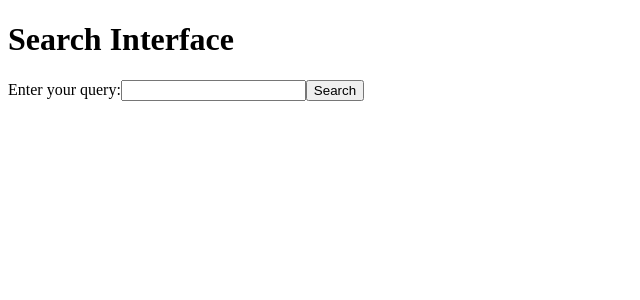
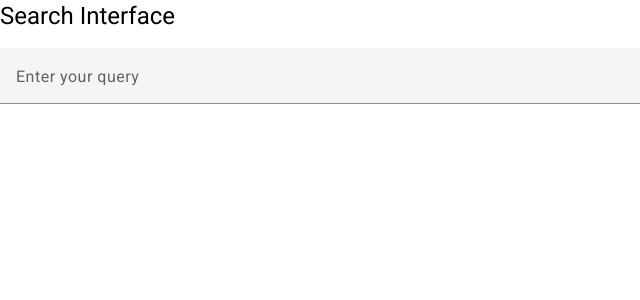
Before and after one commit to mzhang642/Faiss-Demo, an Angular app in the folder frontend/: page /search in a window 1280 px wide. Shown: the top 300 px of the page, without its empty margins (0-640 px from the left). Built offline with nearby package versions, Linux system fonts and the light colour scheme.

Commit message:
single dropbar without result

```diff
--- a/frontend/angular.json
+++ b/frontend/angular.json
@@ -25,6 +25,7 @@
               "src/assets"
             ],
             "styles": [
+              "@angular/material/prebuilt-themes/indigo-pink.css",
               "src/styles.css"
             ],
             "scripts": []
@@ -87,6 +88,7 @@
               "src/assets"
             ],
             "styles": [
+              "@angular/material/prebuilt-themes/indigo-pink.css",
               "src/styles.css"
             ],
             "scripts": []
--- a/frontend/package.json
+++ b/frontend/package.json
@@ -11,10 +11,12 @@
   "private": true,
   "dependencies": {
     "@angular/animations": "^16.2.0",
+    "@angular/cdk": "^16.2.10",
     "@angular/common": "^16.2.0",
     "@angular/compiler": "^16.2.0",
     "@angular/core": "^16.2.0",
     "@angular/forms": "^16.2.0",
+    "@angular/material": "^16.2.10",
     "@angular/platform-browser": "^16.2.0",
     "@angular/platform-browser-dynamic": "^16.2.0",
     "@angular/router": "^16.2.0",
--- a/frontend/src/app/components/search/search.component.css
+++ b/frontend/src/app/components/search/search.component.css
@@ -0,0 +1,3 @@
+.example-full-width {
+    width: 100%;
+  }
--- a/frontend/src/app/components/search/search.component.html
+++ b/frontend/src/app/components/search/search.component.html
@@ -1,19 +1,17 @@
 <h1>Search Interface</h1>
 
-<!-- Search form -->
-<form [formGroup]="searchForm" (ngSubmit)="onSubmit()">
-  <label for="query">Enter your query:</label>
-  <input id="query" formControlName="query_data" (input)="onTextInput()">
-  <button type="submit">Search</button>
-</form>
-
-<!-- Dropdown -->
-<select *ngIf="fuzzyResults" (change)="onSelectIndex($event)">
-  <option *ngFor="let item of fuzzyResults" [value]="item.index">{{ item.name }}</option>
-</select>
+<mat-form-field appearance="fill" class="example-full-width">
+    <mat-label>Enter your query</mat-label>
+    <input type="text" matInput [(ngModel)]="queryText" (keyup)="fetchAutocompleteOptions()" [matAutocomplete]="auto">
+    <mat-autocomplete #auto="matAutocomplete" (optionSelected)="onOptionSelected($event)">
+      <mat-option *ngFor="let option of autocompleteOptions" [value]="option.name">
+        {{option.name}}
+      </mat-option>
+    </mat-autocomplete>
+</mat-form-field>
 
 <!-- Display results -->
 <div *ngIf="result">
-  <h2>Results:</h2>
-  <pre>{{ result | json }}</pre>
+    <h2>Results:</h2>
+    <pre>{{ result | json }}</pre>
 </div>
--- a/frontend/src/app/components/search/search.component.ts
+++ b/frontend/src/app/components/search/search.component.ts
@@ -1,66 +1,42 @@
 import { Component, OnInit } from '@angular/core';
-import { FormGroup, FormControl } from '@angular/forms';
+import { FormControl, FormGroup } from '@angular/forms';
 import { SearchService } from '../../services/search.service';
 
 @Component({
-  selector: 'app-search',
-  templateUrl: './search.component.html',
-  styleUrls: ['./search.component.css']
+    selector: 'app-search',
+    templateUrl: './search.component.html',
+    styleUrls: ['./search.component.css']
 })
 export class SearchComponent implements OnInit {
-
+  queryText: string = '';
   result: any = null;
-  fuzzyResults: any = null;
-  searchForm!: FormGroup;
+  autocompleteOptions: any[] = [];
 
   constructor(private searchService: SearchService) { }
 
-  ngOnInit(): void {
-    this.searchForm = new FormGroup({
-      query_data: new FormControl(""),
-      query_text: new FormControl('')  // You can keep this for now
+  ngOnInit(): void {}
+
+  fetchAutocompleteOptions(): void {
+    if (!this.queryText) {
+      this.autocompleteOptions = [];
+      return;
+    }
+
+    this.searchService.fuzzySearch(this.queryText).subscribe({
+      next: data => {
+        this.autocompleteOptions = data.matches || [];
+      },
+      error: error => console.error('An error occurred', error)
     });
   }
 
-  onTextInput(): void {
-    const textControl = this.searchForm.get('query_data');
-    if (textControl && textControl.value && isNaN(textControl.value)) {
-      console.log("Performing Fuzzy Search");
-      this.searchService.fuzzySearch(textControl.value).subscribe({
-        next: data => {
-          console.log("Fuzzy Results: ", data);
-          this.fuzzyResults = data.matches;
-        },
-        error: error => console.error('An error occurred', error)
-      });
-    }
-  }
-
-  onSelectIndex(event: any): void {
-    console.log("Dropdown index selected");
-    const selectedIndex = event.target.value;
-    this.searchService.search(selectedIndex).subscribe({
+  onOptionSelected(event: any): void {
+    const selectedValue = event.option.value;
+    this.searchService.search(selectedValue).subscribe({
       next: data => {
-        console.log("Search API Results: ", data);
         this.result = data;
       },
       error: error => console.error('An error occurred', error)
     });
   }
-
-  onSubmit(): void {
-    const queryControl = this.searchForm.get('query_data');
-    if (queryControl && queryControl.value && !isNaN(queryControl.value)) {
-      console.log("Submitting direct index search");
-      const queryData = queryControl.value;
-      this.searchService.search(queryData).subscribe({
-        next: data => {
-          console.log("Search API Results: ", data);
-          this.result = data;
-        },
-        error: error => console.error('An error occurred', error)
-      });
-
-    }
-  }
 }
--- a/frontend/src/app/services/search.service.ts
+++ b/frontend/src/app/services/search.service.ts
@@ -8,13 +8,13 @@ import { Observable } from 'rxjs';
 export class SearchService {
 
   private apiUrl = 'http://localhost:5000/api/search';
+  private fuzzyApiUrl = 'http://localhost:5000/api/fuzzy_matching';
 
   constructor(private http: HttpClient) { }
 
   // search.service.ts
   fuzzySearch(queryText: string): Observable<any> {
-    const fuzzyApiUrl = 'http://localhost:5000/api/fuzzy_matching';
-    return this.http.post<any>(fuzzyApiUrl, { query_data: queryText });
+    return this.http.post<any>(this.fuzzyApiUrl, { 'query_data': queryText });
   }
   search(query_data: any): Observable<any> {
     return this.http.post<any>(this.apiUrl, { 'query_data': query_data });
--- a/frontend/src/index.html
+++ b/frontend/src/index.html
@@ -6,8 +6,11 @@
   <base href="/">
   <meta name="viewport" content="width=device-width, initial-scale=1">
   <link rel="icon" type="image/x-icon" href="favicon.ico">
+  <link rel="preconnect" href="https://fonts.gstatic.com">
+  <link href="https://fonts.googleapis.com/css2?family=Roboto:wght@300;400;500&display=swap" rel="stylesheet">
+  <link href="https://fonts.googleapis.com/icon?family=Material+Icons" rel="stylesheet">
 </head>
-<body>
+<body class="mat-typography">
   <app-root></app-root>
 </body>
 </html>
--- a/frontend/src/styles.css
+++ b/frontend/src/styles.css
@@ -1 +1,4 @@
 /* You can add global styles to this file, and also import other style files */
+
+html, body { height: 100%; }
+body { margin: 0; font-family: Roboto, "Helvetica Neue", sans-serif; }
```
Also changed, not shown: frontend/src/app/app.module.ts (+14 -1 lines), 1 other file (tests, documents, lock files or other folders).
